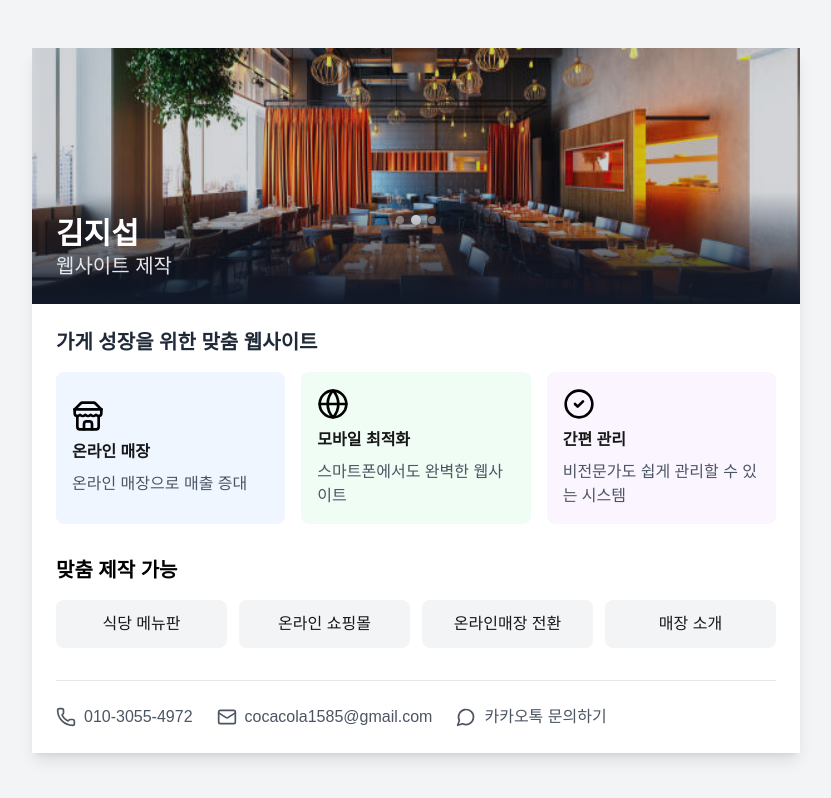
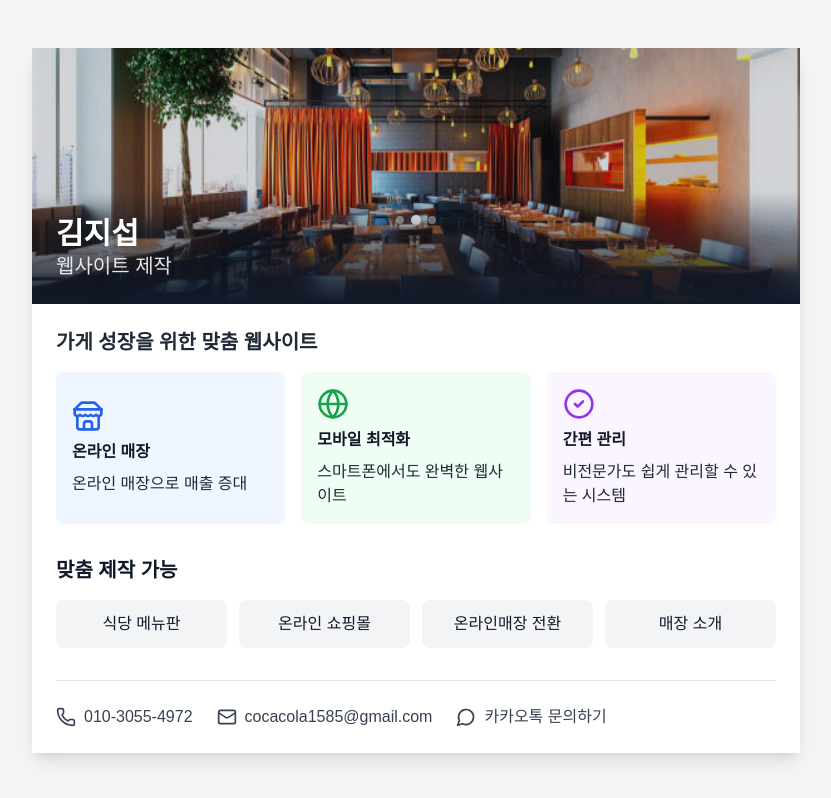
Before and after one commit to Jeff0327/profile, a Next.js app: page / in a window 1280 px wide. Shown: the whole page, without its empty margins (224-1055 px from the left). Built offline with nearby package versions, Linux system fonts and the light colour scheme.

Commit message:
text-color

```diff
--- a/app/components/Profile.tsx
+++ b/app/components/Profile.tsx
@@ -19,16 +19,15 @@ const Profile = () => {
         }, 5000);
 
         return () => clearInterval(timer);
-    }, []);
+    }, [images.length]);
 
-    const goToSlide = (index:number) => {
+    const goToSlide = (index: number) => {
         setCurrentIndex(index);
     };
 
     return (
         <div className="min-h-screen bg-gray-100 flex items-center justify-center">
             <div className="max-w-3xl w-full bg-white shadow-lg overflow-hidden">
-                {/* 이미지 슬라이더 부분은 동일 */}
                 <div className="h-64 bg-gray-800 relative overflow-hidden">
                     <div
                         className="flex transition-transform duration-500 ease-in-out h-full"
@@ -69,40 +68,40 @@ const Profile = () => {
                         <h2 className="text-xl font-bold text-gray-800 mb-4">가게 성장을 위한 맞춤 웹사이트</h2>
                         <div className="grid md:grid-cols-3 gap-4">
                             <button
-
+                                onClick={() => window.open(kakaoUrl, '_blank')}
                                 className="bg-blue-50 p-4 rounded-lg hover:bg-blue-100 transition-colors text-left"
                             >
-                                <Store className="w-8 h-8 text-black mb-2" />
-                                <h3 className="font-bold mb-2">온라인 매장</h3>
-                                <p className="text-gray-600">온라인 매장으로 매출 증대</p>
+                                <Store className="w-8 h-8 text-blue-600 mb-2" />
+                                <h3 className="font-bold mb-2 text-gray-900">온라인 매장</h3>
+                                <p className="text-gray-800">온라인 매장으로 매출 증대</p>
                             </button>
                             <button
-
+                                onClick={() => window.open(kakaoUrl, '_blank')}
                                 className="bg-green-50 p-4 rounded-lg hover:bg-green-100 transition-colors text-left"
                             >
-                                <Globe className="w-8 h-8 text-black mb-2" />
-                                <h3 className="font-bold mb-2">모바일 최적화</h3>
-                                <p className="text-gray-600">스마트폰에서도 완벽한 웹사이트</p>
+                                <Globe className="w-8 h-8 text-green-600 mb-2" />
+                                <h3 className="font-bold mb-2 text-gray-900">모바일 최적화</h3>
+                                <p className="text-gray-800">스마트폰에서도 완벽한 웹사이트</p>
                             </button>
                             <button
-
+                                onClick={() => window.open(kakaoUrl, '_blank')}
                                 className="bg-purple-50 p-4 rounded-lg hover:bg-purple-100 transition-colors text-left"
                             >
-                                <CheckCircle2 className="w-8 h-8 text-black mb-2" />
-                                <h3 className="font-bold mb-2">간편 관리</h3>
-                                <p className="text-gray-600">비전문가도 쉽게 관리할 수 있는 시스템</p>
+                                <CheckCircle2 className="w-8 h-8 text-purple-600 mb-2" />
+                                <h3 className="font-bold mb-2 text-gray-900">간편 관리</h3>
+                                <p className="text-gray-800">비전문가도 쉽게 관리할 수 있는 시스템</p>
                             </button>
                         </div>
                     </div>
 
                     <div className="mb-8">
-                        <h2 className="text-xl font-bold text-black mb-4">맞춤 제작 가능</h2>
+                        <h2 className="text-xl font-bold text-gray-900 mb-4">맞춤 제작 가능</h2>
                         <div className="grid grid-cols-2 md:grid-cols-4 gap-3">
                             {['식당 메뉴판', '온라인 쇼핑몰', '온라인매장 전환', '매장 소개'].map((service) => (
                                 <button
                                     key={service}
-
-                                    className="bg-gray-100 p-3 rounded-lg hover:bg-gray-200 transition-colors"
+                                    onClick={() => window.open(kakaoUrl, '_blank')}
+                                    className="bg-gray-100 p-3 rounded-lg hover:bg-gray-200 transition-colors text-gray-900 font-medium"
                                 >
                                     {service}
                                 </button>
@@ -112,11 +111,11 @@ const Profile = () => {
 
                     <div className="border-t pt-6">
                         <div className="flex flex-wrap gap-6">
-                            <a href="tel:010-3055-4972" className="flex items-center text-gray-600 hover:text-blue-600">
+                            <a href="tel:010-3055-4972" className="flex items-center text-gray-700 hover:text-blue-600">
                                 <Phone className="w-5 h-5 mr-2" />
                                 010-3055-4972
                             </a>
-                            <a href="mailto:cocacola1585@gmail.com" className="flex items-center text-gray-600 hover:text-blue-600">
+                            <a href="mailto:cocacola1585@gmail.com" className="flex items-center text-gray-700 hover:text-blue-600">
                                 <Mail className="w-5 h-5 mr-2" />
                                 cocacola1585@gmail.com
                             </a>
@@ -124,7 +123,7 @@ const Profile = () => {
                                 href={kakaoUrl}
                                 target="_blank"
                                 rel="noopener noreferrer"
-                                className="flex items-center text-gray-600 hover:text-yellow-500"
+                                className="flex items-center text-gray-700 hover:text-yellow-500"
                             >
                                 <MessageCircle className="w-5 h-5 mr-2" />
                                 카카오톡 문의하기
```
